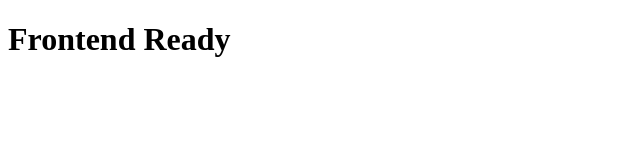
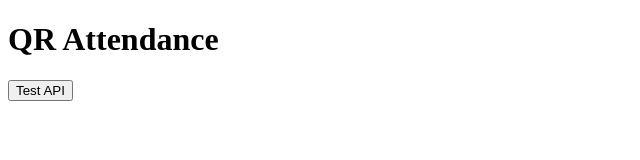
Before and after one commit to ahfancool/attendance-app, a plain HTML site: page frontend/index.html in a window 1280 px wide. Shown: the whole page, without its empty margins (0-640 px from the left). Drawn offline with Linux system fonts and the light colour scheme.

Commit message:
Update title and add QR Attendance header

```diff
--- a/frontend/index.html
+++ b/frontend/index.html
@@ -1,9 +1,14 @@
 <!DOCTYPE html>
 <html>
 <head>
-<title>Project</title>
+  <title>Attendance App</title>
 </head>
 <body>
-<h1>Frontend Ready</h1>
+
+<h1>QR Attendance</h1>
+
+<button onclick="pingAPI()">Test API</button>
+
+<script src="app.js"></script>
 </body>
 </html>
```
